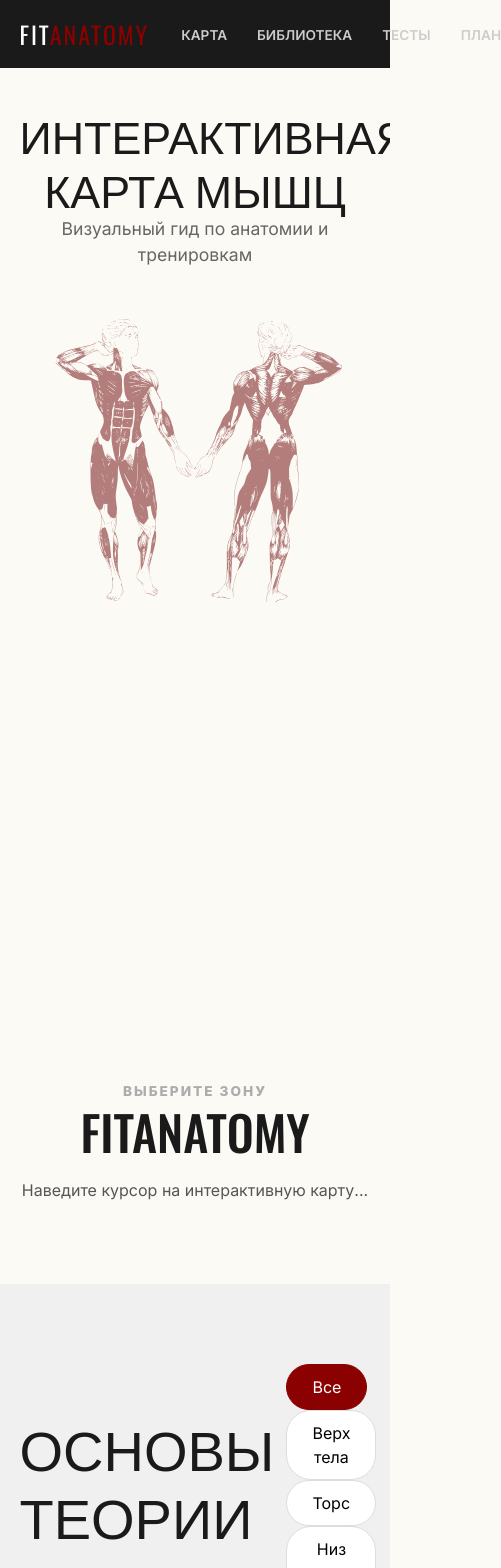
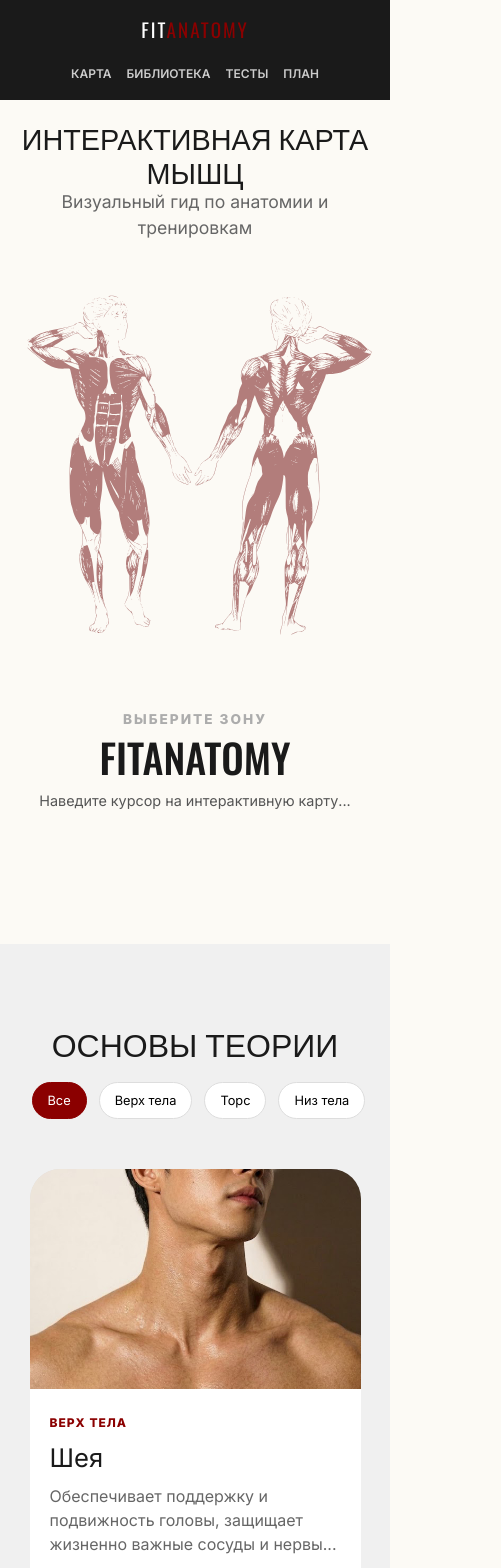
Before and after one commit to alexaeva/anatomyfit, a Vue app in the folder muscle-app/: page / in a window 390 px wide. Shown: the top 1568 px of the page, 501 px wide, since content can reach past the window. Built offline with nearby package versions, Linux system fonts and the light colour scheme.

Commit message:
основной адаптив(осталось маленький фикс и скрол)

```diff
--- a/muscle-app/index.html
+++ b/muscle-app/index.html
@@ -3,7 +3,7 @@
   <head>
     <meta charset="UTF-8">
     <link rel="icon" href="/favicon.ico">
-    <meta name="description" content="Изучайте анатомию мышц и составляйте планы тренировок...">
+    <meta name="viewport" content="width=device-width, initial-scale=1.0">
     <title>FitAnatomy</title>
     <!-- Bootstrap CSS -->
     <link href="https://cdn.jsdelivr.net/npm/bootstrap@5.3.0/dist/css/bootstrap.min.css" rel="stylesheet">
--- a/muscle-app/src/App.vue
+++ b/muscle-app/src/App.vue
@@ -102,4 +102,27 @@
   text-align: center;
   padding: 3rem 1rem;
 }
+
+@media (max-width: 768px) {
+  header {
+    padding: 1rem 15px;
+  }
+  nav {
+    flex-direction: column;
+    gap: 15px;
+  }
+  nav ul {
+    gap: 15px;
+    padding: 0;
+    justify-content: center;
+    width: 100%;
+  }
+  nav li a {
+    font-size: 0.75rem;
+  }
+  .logo {
+    font-size: 1.2rem;
+  }
+}
+
 </style>
--- a/muscle-app/src/views/ExerciseView.vue
+++ b/muscle-app/src/views/ExerciseView.vue
@@ -219,9 +219,53 @@
 :deep(.ui-accordion-header-active) { color: #8b0000 !important; border-left: 4px solid #8b0000 !important; }
 :deep(.ui-accordion-content) { border: 1px solid #eee !important; border-top: none !important; padding: 25px !important; font-size: 1rem; color: #666; line-height: 1.6; }
 
-@media (max-width: 1024px) {
-  .main-title { font-size: 4rem; }
-  .title-flex { flex-direction: column; align-items: flex-start; gap: 15px; }
-  .row { flex-direction: column; }
+@media (max-width: 768px) {
+  .container-1300 {
+    padding: 0 20px;
+  }
+  .main-title {
+    font-size: 2.5rem; /* С 7rem до адекватного размера */
+    line-height: 1;
+  }
+  .value {
+    font-size: 1.2rem;
+  }
+  .title-flex {
+    flex-direction: column;
+    align-items: flex-start;
+    gap: 10px;
+  }
+  .meta-info {
+    text-align: left !important;
+  }
+  .overview-block {
+    padding: 40px 0;
+  }
+  .img-frame {
+    margin-right: 0;
+    margin-bottom: 30px;
+    border-radius: 15px;
+  }
+  .sub-title {
+    font-size: 1.5rem;
+  }
+  .step-row {
+    gap: 10px;
+  }
+  .step-content {
+    font-size: 0.95rem;
+  }
+  .analysis-dark-block {
+    padding: 40px 0;
+  }
+  .map-img {
+    width: 100%;
+    margin-left: 0;
+    margin-top: 30px;
+  }
+  :deep(.ui-accordion-header) {
+    font-size: 0.9rem !important;
+    padding: 12px 15px !important;
+  }
 }
 </style>
--- a/muscle-app/src/views/HomeView.vue
+++ b/muscle-app/src/views/HomeView.vue
@@ -4132,11 +4132,90 @@
 .cta-btn:hover { background: var(--muscle-red); transform: translateY(-3px); }
 
 /* АДАПТИВНОСТЬ */
-@media (max-width: 1024px) {
-  .hero-content { flex-direction: column; align-items: center; text-align: center; }
-  .info-area { padding-top: 20px; }
-  .m-name { font-size: 3rem; }
-  .m-desc { margin: 0 auto; }
-  .m-exercises li { justify-content: center; }
+@media (max-width: 768px) {
+  .hero-section {
+    padding: 20px 15px;
+  }
+  .hero-header h1 {
+    font-size: 1.8rem;
+  }
+  .hero-content {
+    gap: 30px;
+    flex-direction: column;
+  }
+  .map-area {
+    flex: 0 0 100%;
+    width: 100%;
+    order: 1; /* Карта сверху */
+  }
+  .info-area {
+    min-width: 100%;
+    padding-top: 20px;
+    order: 2; /* Текст под картой */
+    text-align: center;
+  }
+  .m-name {
+    font-size: 2.5rem;
+    margin-bottom: 15px;
+  }
+  .m-desc {
+    font-size: 0.9rem;
+    max-width: 100%;
+  }
+
+  /* Слайдер на мобильных: 1 карточка */
+  .section-header {
+    flex-direction: column;
+    gap: 20px;
+    text-align: center;
+  }
+  .section-header h2 {
+    font-size: 2rem;
+  }
+  .filters {
+    display: flex;
+    overflow-x: auto;
+    width: 100%;
+    padding-bottom: 10px;
+    justify-content: flex-start;
+  }
+  .filters button {
+    white-space: nowrap;
+    padding: 8px 15px;
+    font-size: 0.8rem;
+  }
+  .slider-container {
+    padding: 0 10px;
+  }
+  .nav-arrow {
+    display: none; /* Стрелки мешают на мобиле, лучше использовать свайп или просто кнопки */
+  }
+  .lesson-card {
+    flex: 0 0 100%; /* ОДНА карточка на экран */
+  }
+  .slider-track {
+    /* Пересчитываем сдвиг для одной карточки */
+    transform: v-bind("'translateX(calc(-' + currentIndex + ' * 100%))'") !important;
+    gap: 0;
+  }
+  .card-body {
+    padding: 20px;
+  }
+
+  /* Тесты и Планировщик */
+  .test-box {
+    padding: 40px 20px;
+    border-radius: 20px;
+  }
+  .test-box h2 {
+    font-size: 1.5rem;
+  }
+  .planner-card {
+    padding: 40px 20px;
+    border-radius: 25px;
+  }
+  .planner-card h2 {
+    font-size: 1.8rem;
+  }
 }
 </style>
--- a/muscle-app/src/views/PlannerView.vue
+++ b/muscle-app/src/views/PlannerView.vue
@@ -296,4 +296,51 @@
 .btn-skip { background: #8b0000; color: white; border: none; padding: 5px 15px; cursor: pointer; margin-left: 10px; }
 .fade-in { animation: fadeIn 0.5s ease; }
 @keyframes fadeIn { from { opacity: 0; transform: translateY(10px); } to { opacity: 1; transform: translateY(0); } }
+@media (max-width: 768px) {
+  .m-name {
+    font-size: 2.2rem;
+  }
+  .m-cat-small {
+    font-size: 1.1rem;
+  }
+  .old-style-h2 {
+    font-size: 1.6rem;
+    margin: 30px 0 20px;
+  }
+  .q-title {
+    font-size: 1.3rem;
+  }
+  .recommendation-box {
+    padding: 25px;
+    font-size: 1rem;
+  }
+  .rec-content {
+    font-size: 1.1rem;
+  }
+  .decision-zone .d-flex {
+    flex-direction: column;
+  }
+  .exercises-grid {
+    grid-template-columns: 1fr;
+  }
+
+  /* Сетка недели превращается в список */
+  .week-layout {
+    grid-template-columns: 1fr;
+    gap: 20px;
+  }
+  .day-col {
+    min-height: auto;
+    border-radius: 10px;
+    overflow: hidden;
+  }
+  .rest-label {
+    margin-top: 20px;
+    margin-bottom: 20px;
+  }
+  .submit-btn-dark, .nav-btn-outline {
+    width: 100%;
+    padding: 15px;
+  }
+}
 </style>
--- a/muscle-app/src/views/TestAnatomyView.vue
+++ b/muscle-app/src/views/TestAnatomyView.vue
@@ -205,8 +205,43 @@
 .nav-btn-light:hover { border-color: #8b0000; color: #8b0000; }
 .nav-btn-dark:hover { background: #8b0000; }
 
-@media (max-width: 1024px) {
-  .main-title { font-size: 4rem; }
-  .title-flex { flex-direction: column; align-items: flex-start; gap: 15px; }
+@media (max-width: 768px) {
+  .main-title {
+    font-size: 2rem;
+  }
+  .value {
+    font-size: 1.2rem;
+  }
+  .sub-title {
+    font-size: 1.4rem;
+  }
+  .main-test-area {
+    padding-top: 30px;
+  }
+  .image-canvas-center {
+    padding: 15px;
+    margin-bottom: 20px;
+  }
+  .opt-btn, .opt-btn-clean {
+    padding: 15px;
+    font-size: 0.95rem;
+  }
+  .result-title {
+    font-size: 2.5rem;
+  }
+  .score-circle {
+    font-size: 4rem;
+  }
+  .result-note {
+    font-size: 1.1rem;
+  }
+  .nav-btn-dark, .nav-btn-light {
+    width: 100%;
+    margin-bottom: 10px;
+  }
+  .d-flex.gap-4 {
+    flex-direction: column;
+    gap: 10px !important;
+  }
 }
 </style>
--- a/muscle-app/src/views/TestExerciseView.vue
+++ b/muscle-app/src/views/TestExerciseView.vue
@@ -250,8 +250,43 @@
 .nav-btn-light:hover { border-color: #8b0000; color: #8b0000; }
 .nav-btn-dark:hover { background: #8b0000; }
 
-@media (max-width: 1024px) {
-  .main-title { font-size: 3.5rem; }
-  .image-canvas-center { max-width: 100%; }
+@media (max-width: 768px) {
+  .main-title {
+    font-size: 2rem;
+  }
+  .value {
+    font-size: 1.2rem;
+  }
+  .sub-title {
+    font-size: 1.4rem;
+  }
+  .main-test-area {
+    padding-top: 30px;
+  }
+  .image-canvas-center {
+    padding: 15px;
+    margin-bottom: 20px;
+  }
+  .opt-btn, .opt-btn-clean {
+    padding: 15px;
+    font-size: 0.95rem;
+  }
+  .result-title {
+    font-size: 2.5rem;
+  }
+  .score-circle {
+    font-size: 4rem;
+  }
+  .result-note {
+    font-size: 1.1rem;
+  }
+  .nav-btn-dark, .nav-btn-light {
+    width: 100%;
+    margin-bottom: 10px;
+  }
+  .d-flex.gap-4 {
+    flex-direction: column;
+    gap: 10px !important;
+  }
 }
 </style>
--- a/muscle-app/src/views/TheoryView.vue
+++ b/muscle-app/src/views/TheoryView.vue
@@ -197,9 +197,47 @@
 }
 .nav-btn-light:hover { border-color: #8b0000; color: #8b0000; transform: translateY(-2px); }
 
-@media (max-width: 1024px) {
-  .hero-name { font-size: 4rem; }
-  .anatomy-grid, .ex-grid-2 { grid-template-columns: 1fr; }
-  .hero-title-row { flex-direction: column; align-items: flex-start; gap: 15px; }
+@media (max-width: 768px) {
+  .hero-name {
+    font-size: 2.8rem;
+  }
+  .hero-meta .value {
+    font-size: 1.2rem;
+  }
+  .anatomy-grid {
+    grid-template-columns: 1fr;
+    gap: 30px;
+  }
+  .anatomy-dark-block {
+    padding: 30px 0;
+  }
+  .img-frame {
+    border-radius: 20px;
+    padding: 10px;
+  }
+  .atlas-image {
+    max-height: 300px;
+    border-radius: 15px;
+  }
+  .anatomy-item {
+    gap: 10px;
+    padding: 8px;
+  }
+  .ex-grid-2 {
+    grid-template-columns: 1fr; /* Карточки упражнений в одну колонку */
+  }
+  .ex-white-card {
+    padding: 20px;
+    border-radius: 20px;
+  }
+  .bottom-nav {
+    flex-direction: column;
+    gap: 15px;
+  }
+  .nav-btn-light {
+    width: 100%;
+    padding: 15px;
+    font-size: 0.9rem;
+  }
 }
 </style>
```
